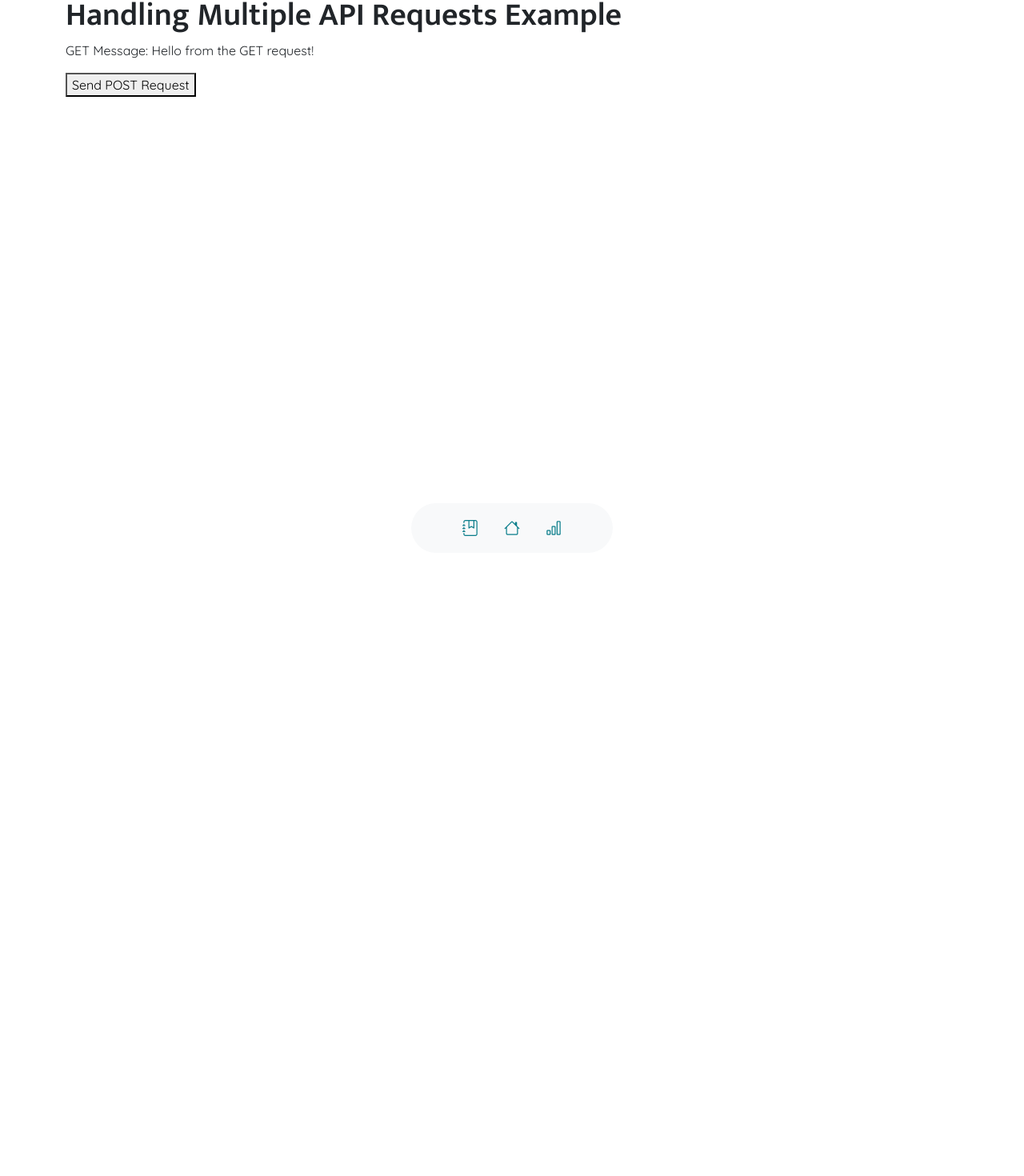
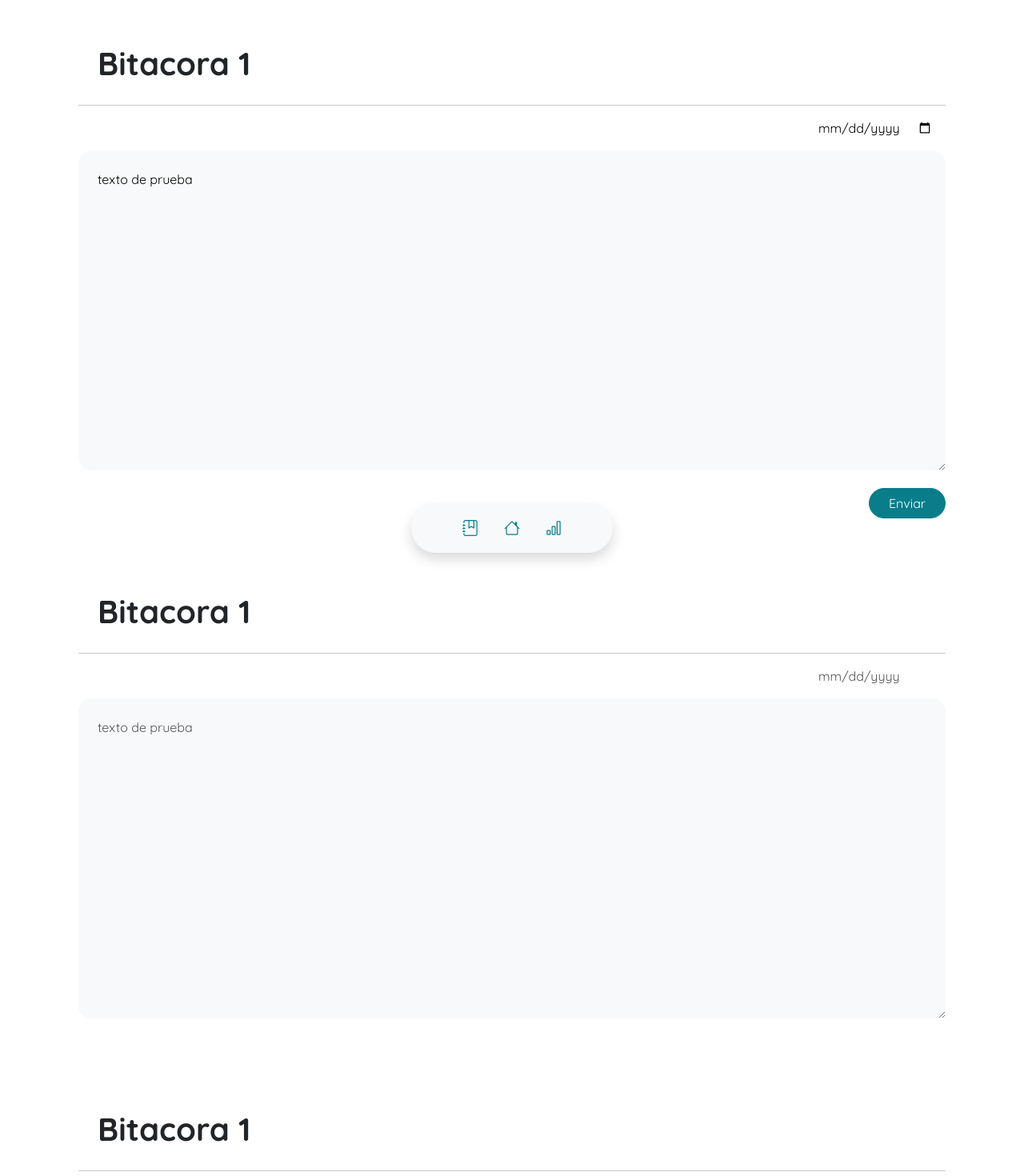
Before and after one commit to marcopod/hackmty24, a Next.js app: page / in a window 1280 px wide. Shown: the part 93-1563 px from the top of the page at 80% size. Before the commit the page ends 800 px from the top, so only its background shows below. Built offline with nearby package versions, Linux system fonts and the light colour scheme.

Commit message:
diseno v1 del front

```diff
--- a/app/globals.scss
+++ b/app/globals.scss
@@ -32,7 +32,8 @@ $btn-border-radius: 300px;
 
 //Input
 $input-padding-x: 1.5rem;
-$input-border-radius: 300px;
+$input-border-radius: 0px;
+// $input-border-width:  0px;
 
 // 3. Include remainder of required Bootstrap stylesheets (including any separate color mode stylesheets)
 @import "node_modules/bootstrap/scss/variables";
@@ -64,3 +65,15 @@ $input-border-radius: 300px;
 
 // Bootstrap icons
 @import "node_modules/bootstrap-icons/font/bootstrap-icons";
+
+
+
+//Extra code
+
+.vh-50 {
+ height: 50vh;
+}
+
+.bg-transparent{
+ background: transparent;
+}
--- a/app/page.js
+++ b/app/page.js
@@ -1,4 +1,6 @@
 'use client';
+import EditBitacora from "../front-extras/components/EditBitacora";
+import Bitacora from "../front-extras/components/Bitacora";
 import Menu from "../front-extras/components/Menu";
 import TopMenu from "../front-extras/components/TopMenu";
 import Image from "next/image";
@@ -50,6 +52,17 @@ export default function Home() {
     <div>
 
       <TopMenu/>
+
+      <EditBitacora/>
+      <Bitacora/>
+      <Bitacora/>
+      <Bitacora/>
+      <Bitacora/>
+      <Bitacora/>
+      <Bitacora/>
+      <Bitacora/>
+
+
         <h1>Handling Multiple API Requests Example</h1>
 
         {loading ? <p>Loading...</p> : <p>GET Message: {getMessage}</p>}
--- /dev/null
+++ b/front-extras/components/Bitacora.js
@@ -0,0 +1,65 @@
+"use client"
+
+import { useState } from "react"
+
+export default function Bitacora ({
+    bitacora = {
+        id: "123",
+        name: "Bitacora 1",
+        text: "texto de prueba",
+        fecha: "",
+    }
+}) {
+
+    const [Bitacora, setBitacora] = useState(bitacora)
+
+    const changeName = (e) =>{
+        let value = e.target.value
+        setBitacora((prev) => {
+            prev.name = value
+            return prev
+        })
+    }
+    const changeText = (e) =>{
+        let value = e.target.value
+        setBitacora((prev) => {
+            prev.text = value
+            return prev
+        })
+    }
+
+    const action = () =>{
+
+    }
+    return <div className="
+
+        my-5
+        p-3
+    ">
+
+        <input
+            type="text"
+            className="bitacora-title form-control bg-transparent border-0 fs-1 fw-bold "
+            defaultValue={Bitacora.name}
+            onChange={(e)=>changeName(e)}
+            disabled
+        />
+
+        <hr/>
+       <div className="d-flex justify-content-end">
+            <input type="date" className=" d-inline  border-none bg-transparent border-0  mx-3"
+                disabled/>
+        </div>
+
+        <textarea
+            defaultValue={Bitacora.text}
+            className=" vh-50 my-3 rounded-2 p-4 w-100 bg-body-tertiary border-0
+            rounded-4
+            "
+            disabled
+            onChange={(e) => changeText(e)}/>
+
+
+
+    </div>
+}
--- /dev/null
+++ b/front-extras/components/EditBitacora.js
@@ -0,0 +1,68 @@
+"use client"
+
+import { useState } from "react"
+
+export default function EditBitacora ({
+    bitacora = {
+        id: "123",
+        name: "Bitacora 1",
+        text: "texto de prueba",
+        fecha: "",
+    }
+}) {
+
+    const [Bitacora, setBitacora] = useState(bitacora)
+
+    const changeName = (e) =>{
+        let value = e.target.value
+        setBitacora((prev) => {
+            prev.name = value
+            return prev
+        })
+    }
+    const changeText = (e) =>{
+        let value = e.target.value
+        setBitacora((prev) => {
+            prev.text = value
+            return prev
+        })
+    }
+
+    const action = () =>{
+
+    }
+    return <div className="
+
+        my-5
+        p-3
+    ">
+
+        <input
+            type="text"
+            className="bitacora-title form-control bg-transparent border-0 fs-1 fw-bold "
+            defaultValue={Bitacora.name}
+            onChange={(e)=>changeName(e)}
+        />
+
+        <hr/>
+       <div className="d-flex justify-content-end">
+            <input type="date" className=" d-inline  border-none bg-transparent border-0  mx-3"/>
+        </div>
+
+        <textarea
+            defaultValue={Bitacora.text}
+            className=" vh-50 my-3 rounded-2 p-4 w-100 bg-body-tertiary border-0
+            rounded-4
+            "
+            onChange={(e) => changeText(e)}/>
+
+        <div className="w-100  d-flex justify-content-end ">
+            <div className="btn btn-primary"
+            onClick={action}>
+                Enviar
+            </div>
+        </div>
+
+
+    </div>
+}
--- a/front-extras/components/Menu.js
+++ b/front-extras/components/Menu.js
@@ -9,6 +9,7 @@ export default function Menu() {
       className="
         fixed-bottom
         d-flex
+
         justify-content-center
         p-3
     "
@@ -17,6 +18,7 @@ export default function Menu() {
             rounded-5
             px-5 py-3
             bg-body-tertiary
+            shadow
         ">
 
 
```
Also changed, not shown: app/analisis/page.js (+7 -1 lines), app/bitacoras/page.js (+28 -1 lines), front-extras/components/Float.js (added, +32 -0 lines), front-extras/components/Registro.js (added, +31 -0 lines). Lines whose indentation alone changed are shown as unchanged.
